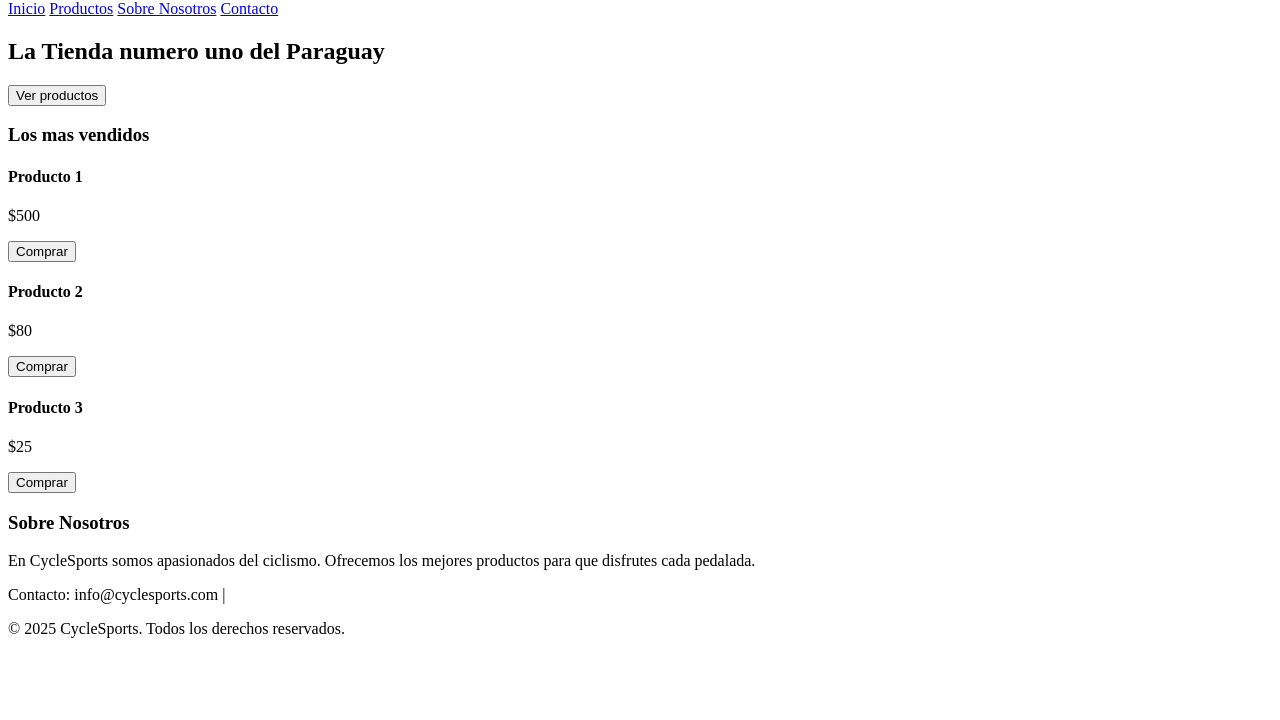
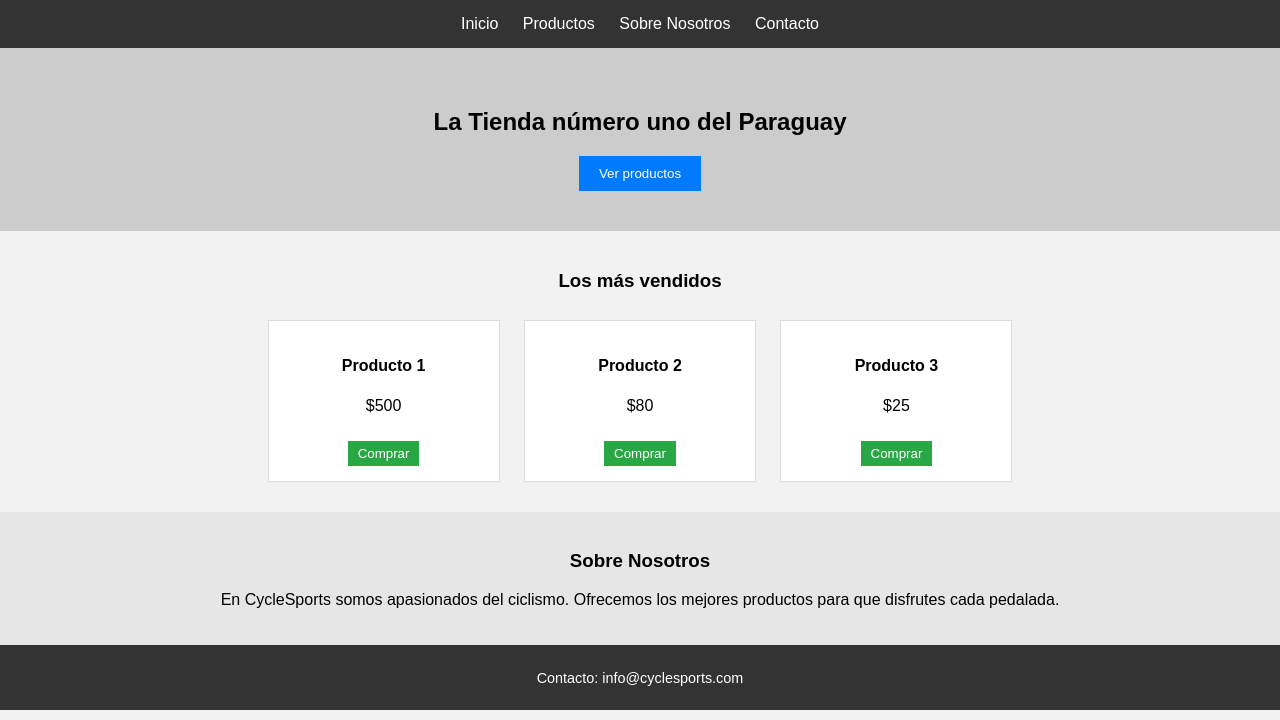
Before and after one commit to rghanem91/parcialweb1, a plain HTML site: page index.html in a window 1280 px wide. Shown: the part 80-800 px from the top of the page. Drawn offline with Linux system fonts and the light colour scheme.

Commit message:
Update index.html
agregamos CSS

```diff
--- a/index.html
+++ b/index.html
@@ -4,6 +4,82 @@
   <meta charset="UTF-8" />
   <meta name="viewport" content="width=device-width, initial-scale=1" />
   <title>CycleSports</title>
+  <style>
+    body {
+      font-family: Arial, sans-serif;
+      background-color: #f2f2f2;
+      margin: 0;
+      padding: 0;
+    }
+
+    header {
+      background-color: #333;
+      color: white;
+      padding: 15px;
+      text-align: center;
+    }
+
+    nav a {
+      color: white;
+      margin: 0 10px;
+      text-decoration: none;
+    }
+
+    #banner {
+      background-color: #ccc;
+      text-align: center;
+      padding: 40px 20px;
+    }
+
+    #banner h2 {
+      margin-bottom: 20px;
+    }
+
+    #banner button {
+      padding: 10px 20px;
+      background-color: #007bff;
+      color: white;
+      border: none;
+      cursor: pointer;
+    }
+
+    #productos {
+      padding: 20px;
+      text-align: center;
+    }
+
+    .producto {
+      background-color: white;
+      margin: 10px;
+      padding: 15px;
+      display: inline-block;
+      width: 200px;
+      border: 1px solid #ddd;
+    }
+
+    .producto button {
+      margin-top: 10px;
+      padding: 5px 10px;
+      background-color: #28a745;
+      color: white;
+      border: none;
+      cursor: pointer;
+    }
+
+    #sobre-nosotros {
+      background-color: #e6e6e6;
+      padding: 20px;
+      text-align: center;
+    }
+
+    footer {
+      background-color: #333;
+      color: white;
+      text-align: center;
+      padding: 10px;
+      font-size: 0.9em;
+    }
+  </style>
 </head>
 <body>
 
@@ -18,12 +94,12 @@
   </header>
 
   <section id="banner">
-    <h2>La Tienda numero uno del Paraguay</h2>
+    <h2>La Tienda número uno del Paraguay</h2>
     <button>Ver productos</button>
   </section>
 
   <section id="productos">
-    <h3>Los mas vendidos</h3>
+    <h3>Los más vendidos</h3>
     <div class="producto">
       <h4>Producto 1</h4>
       <p>$500</p>
@@ -47,8 +123,8 @@
   </section>
 
   <footer>
-    <p>Contacto: info@cyclesports.com |</p>
-    <p>&copy; 2025 CycleSports. Todos los derechos reservados.</p>
+    <p>Contacto: info@cyclesports.com</p>
+
   </footer>
 
 </body>
```
